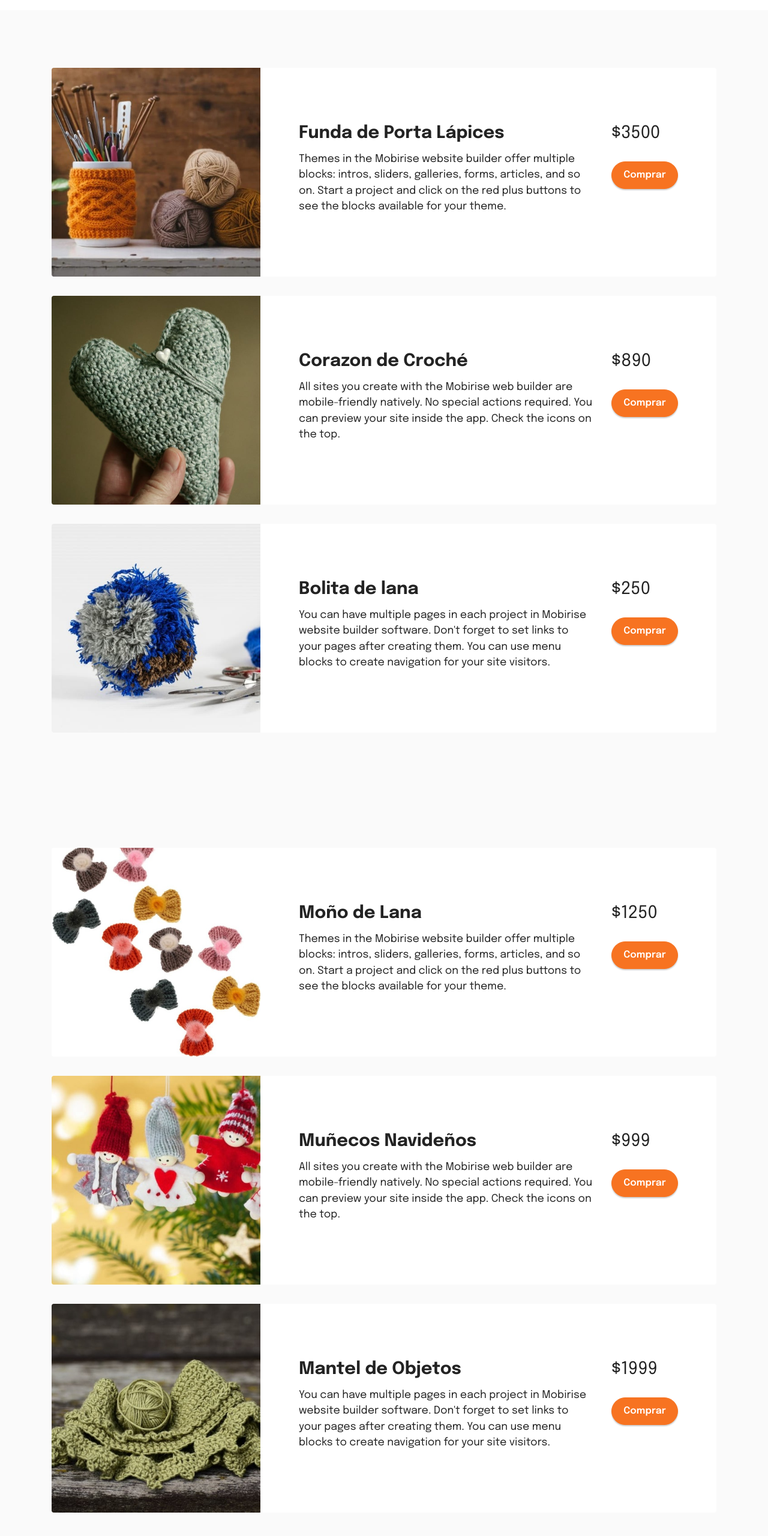
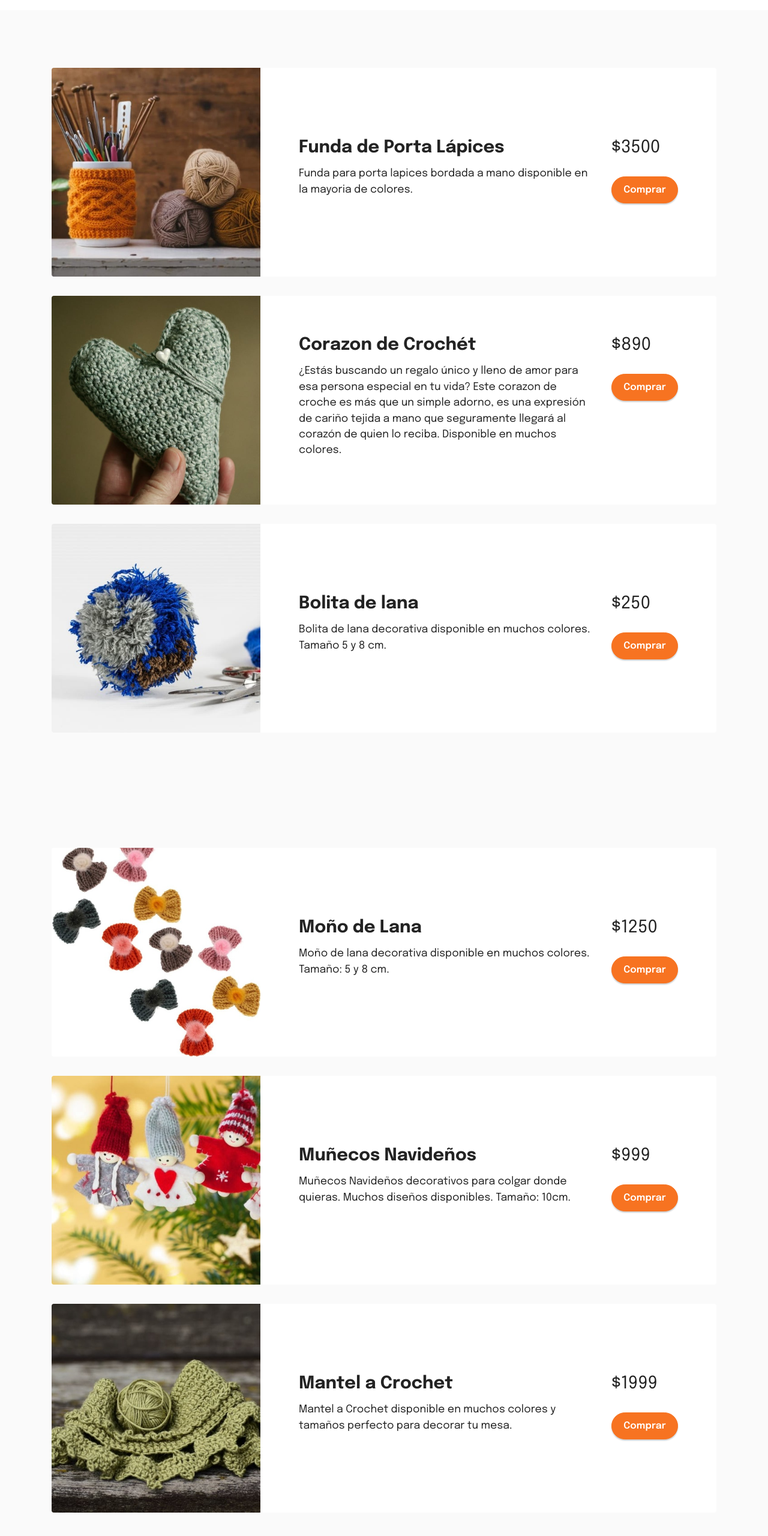
Before and after one commit to natanael-lima/Sistema-de-Venta-de-Productos, a plain HTML site: page page1.html in a window 1280 px wide. Shown: the part 896-3456 px from the top of the page at 60% size. Drawn offline with Linux system fonts and the light colour scheme.

Commit message:
Cambie la descripcion de los productos

```diff
--- a/page1.html
+++ b/page1.html
@@ -131,7 +131,7 @@
                 <div class="row align-items-center">
                     <div class="col-12 col-md-4">
                         <div class="image-wrapper">
-                            <img src="assets/images/d1-696x464.jpeg" alt="Mobirise Website Builder">
+                            <img src="assets/images/d1-696x464.jpeg" alt="Funda de Porta Lápices">
                         </div>
                     </div>
                     <div class="col-12 col-md">
@@ -140,7 +140,7 @@
                                 <div class="col-md">
                                     <h6 class="card-title mbr-fonts-style display-5"><strong>Funda de Porta&nbsp;Lápices</strong></h6>
                                     <p class="mbr-text mbr-fonts-style display-7">
-                                        Themes in the Mobirise website builder offer multiple blocks: intros, sliders, galleries, forms, articles, and so on. Start a project and click on the red plus buttons to see the blocks available for your theme.
+                                        Funda para porta lapices bordada a mano disponible en la mayoria de colores.
                                     </p>
                                 </div>
                                 <div class="col-md-auto">
@@ -167,9 +167,11 @@
                             <div class="row">
                                 <div class="col-md">
                                     <h6 class="card-title mbr-fonts-style display-5">
-                                        <strong>Corazon de&nbsp;Croché</strong></h6>
+                                        <strong>Corazon de&nbsp;Crochét</strong></h6>
                                     <p class="mbr-text mbr-fonts-style display-7">
-                                        All sites you create with the Mobirise web builder are mobile-friendly natively. No special actions required. You can preview your site inside the app. Check the icons on the top.
+                                        ¿Estás buscando un regalo único y lleno de amor para esa persona especial en tu vida?
+                                        Este corazon de croche es más que un simple adorno, es una expresión de cariño tejida a mano que seguramente llegará al corazón de quien lo reciba.
+                                        Disponible en muchos colores.
                                     </p>
                                 </div>
                                 <div class="col-md-auto">
@@ -197,7 +199,7 @@
                                 <div class="col-md">
                                     <h6 class="card-title mbr-fonts-style display-5"><strong>Bolita de lana</strong></h6>
                                     <p class="mbr-text mbr-fonts-style display-7">
-                                        You can have multiple pages in each project in Mobirise website builder software. Don't forget to set links to your pages after creating them. You can use menu blocks to create navigation for your site visitors.
+                                        Bolita de lana decorativa disponible en muchos colores. Tamaño 5 y 8 cm.
                                     </p>
                                 </div>
                                 <div class="col-md-auto">
@@ -237,7 +239,7 @@
                                     <h6 class="card-title mbr-fonts-style display-5">
                                         <strong>Moño de Lana</strong></h6>
                                     <p class="mbr-text mbr-fonts-style display-7">
-                                        Themes in the Mobirise website builder offer multiple blocks: intros, sliders, galleries, forms, articles, and so on. Start a project and click on the red plus buttons to see the blocks available for your theme.
+                                        Moño de lana decorativa disponible en muchos colores. Tamaño: 5 y 8 cm.
                                     </p>
                                 </div>
                                 <div class="col-md-auto">
@@ -265,7 +267,7 @@
                                 <div class="col-md">
                                     <h6 class="card-title mbr-fonts-style display-5"><strong>Muñecos Navideños</strong></h6>
                                     <p class="mbr-text mbr-fonts-style display-7">
-                                        All sites you create with the Mobirise web builder are mobile-friendly natively. No special actions required. You can preview your site inside the app. Check the icons on the top.
+                                        Muñecos Navideños decorativos para colgar donde quieras. Muchos diseños disponibles. Tamaño: 10cm.
                                     </p>
                                 </div>
                                 <div class="col-md-auto">
@@ -291,9 +293,9 @@
                         <div class="card-box">
                             <div class="row">
                                 <div class="col-md">
-                                    <h6 class="card-title mbr-fonts-style display-5"><strong>Mantel de Objetos</strong></h6>
+                                    <h6 class="card-title mbr-fonts-style display-5"><strong>Mantel a Crochet</strong></h6>
                                     <p class="mbr-text mbr-fonts-style display-7">
-                                        You can have multiple pages in each project in Mobirise website builder software. Don't forget to set links to your pages after creating them. You can use menu blocks to create navigation for your site visitors.
+                                        Mantel a Crochet disponible en muchos colores y tamaños perfecto para decorar tu mesa.
                                     </p>
                                 </div>
                                 <div class="col-md-auto">
```
Also changed, not shown: page7.html (+20 -13 lines).
